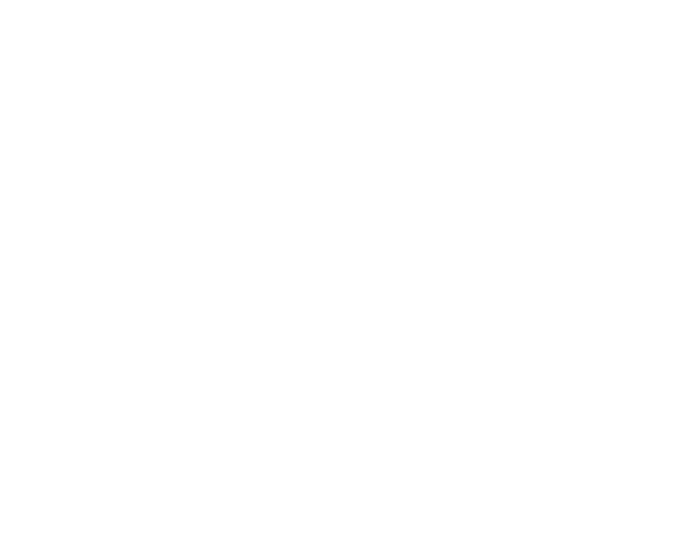
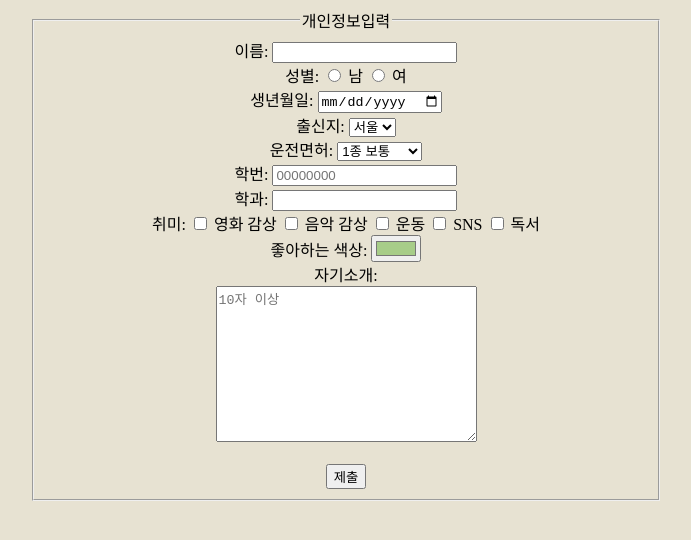
Before and after one commit to YujinCho0316/HTML-CSS, a plain HTML site: page form.html in a window 1280 px wide. Shown: the whole page, without its empty margins (294-985 px from the left). Drawn offline with Linux system fonts and the light colour scheme.

Commit message:
Update form, index

```diff
--- a/form.html
+++ b/form.html
@@ -1,12 +1,142 @@
 <!DOCTYPE html>
 <html lang="en">
-<head>
-  <meta charset="UTF-8">
-  <meta http-equiv="X-UA-Compatible" content="IE=edge">
-  <meta name="viewport" content="width=device-width, initial-scale=1.0">
-  <title>Document</title>
-</head>
-<body>
+  <head>
+    <meta charset="UTF-8" />
+    <meta http-equiv="X-UA-Compatible" content="IE=edge" />
+    <meta name="viewport" content="width=device-width, initial-scale=1.0" />
+    <title>Document</title>
 
-</body>
+    <style>
+      body {
+        text-align: center;
+        background-color: #e7e2d2;
+      }
+
+      .center {
+        display: table;
+        margin-left: auto;
+        margin-right: auto;
+        margin-top: auto;
+      }
+    </style>
+  </head>
+  <body>
+    <div class="center">
+      <form action="/action_page.php">
+        <fieldset style="width: 600px">
+          <legend>개인정보입력</legend>
+          <label for="name">이름: </label>
+          <input type="text" id="name" name="name" /><br />
+
+          <label for="gender">성별: </label>
+          <input type="radio" id="male" name="gender" value="m" />
+          <label for="gender">남</label>
+          <input type="radio" id="female" name="gender" value="f" />
+          <label for="gender">여</label><br />
+
+          <label
+            for="bi
+          rth"
+            >생년월일:
+          </label>
+          <input type="date" id="birth" name="birth" value="bth" /><br />
+
+          <label for="area">출신지: </label>
+          <select id="home" name="home">
+            <option value="su" selected>서울</option>
+            <option value="ic">인천</option>
+            <option value="gg">경기</option>
+            <option value="gw">강원</option>
+            <option value="cn">충남</option>
+            <option value="sj">세종</option>
+            <option value="cb">충북</option>
+            <option value="dj">대전</option>
+            <option value="jb">전북</option>
+            <option value="jn">전남</option>
+            <option value="gj">광주</option>
+            <option value="gb">경북</option>
+            <option value="gn">경남</option>
+            <option value="dg">대구</option>
+            <option value="us">울산</option>
+            <option value="bs">부산</option>
+            <option value="jj">제주</option>
+            <option value="dd">독도</option>
+          </select>
+          <br />
+
+          <label for="drive">운전면허:</label>
+          <select name="drive" id="drive">
+            <optgroup label="유">
+              <option value="d1">1종 보통</option>
+              <option value="d2">2종 보통</option>
+            </optgroup>
+            <optgroup label="무">
+              <option value="d0">무면허</option>
+            </optgroup>
+          </select>
+          <br />
+
+          <label for="snumber">학번: </label>
+          <input
+            type="text"
+            id="snumber"
+            name="snumber"
+            pattern="\d{8}"
+            placeholder="00000000"
+          /><br />
+
+          <label for="major">학과:</label>
+          <input list="major" name="major" />
+          <datalist id="major">
+            <option value="글로벌리더십학부"></option>
+            <option value="창의융합교육원"></option>
+            <option value="국제어문학부"></option>
+            <option value="커뮤니케이션학부"></option>
+            <option value="경영경제학부"></option>
+            <option value="법학부"></option>
+            <option value="상담심리사회복지학부"></option>
+            <option value="생명과학부"></option>
+            <option value="ICT창업학부"></option>
+            <option value="AI융합교육원"></option>
+            <option value="전산전자공학부"></option>
+            <option value="기계제어공학부"></option>
+            <option value="공간환경시스템공학부"></option>
+            <option value="콘텐츠융합디자인학부"></option>
+          </datalist>
+
+          <br />
+
+          <label for="hobby">취미: </label>
+          <input type="checkbox" id="hobby" name="hobby" value="movie" />
+          <label for="hobby">영화 감상</label>
+          <input type="checkbox" id="hobby" name="hobby" value="music" />
+          <label for="hobby">음악 감상</label>
+          <input type="checkbox" id="hobby" name="hobby" value="sport" />
+          <label for="hobby">운동</label>
+          <input type="checkbox" id="hobby" name="hobby" value="sns" />
+          <label for="hobby">SNS</label>
+          <input type="checkbox" id="hobby" name="hobby" value="book" />
+          <label for="hobby">독서</label>
+
+          <br />
+
+          <label for="favcolor">좋아하는 색상: </label>
+          <input type="color" id="favcolor" name="favcolor" value="#a7cd89" />
+          <br />
+
+          <label for="self">자기소개:</label><br />
+          <textarea
+            name="self"
+            rows="10"
+            cols="30"
+            minlength="10"
+            placeholder="10자 이상"
+          ></textarea>
+          <br /><br />
+
+          <input type="submit" value="제출" />
+        </fieldset>
+      </form>
+    </div>
+  </body>
 </html>
```
Also changed, not shown: example.html (+20 -0 lines), index.html (+43 -9 lines), nostyle.html (+2 -1 lines).
